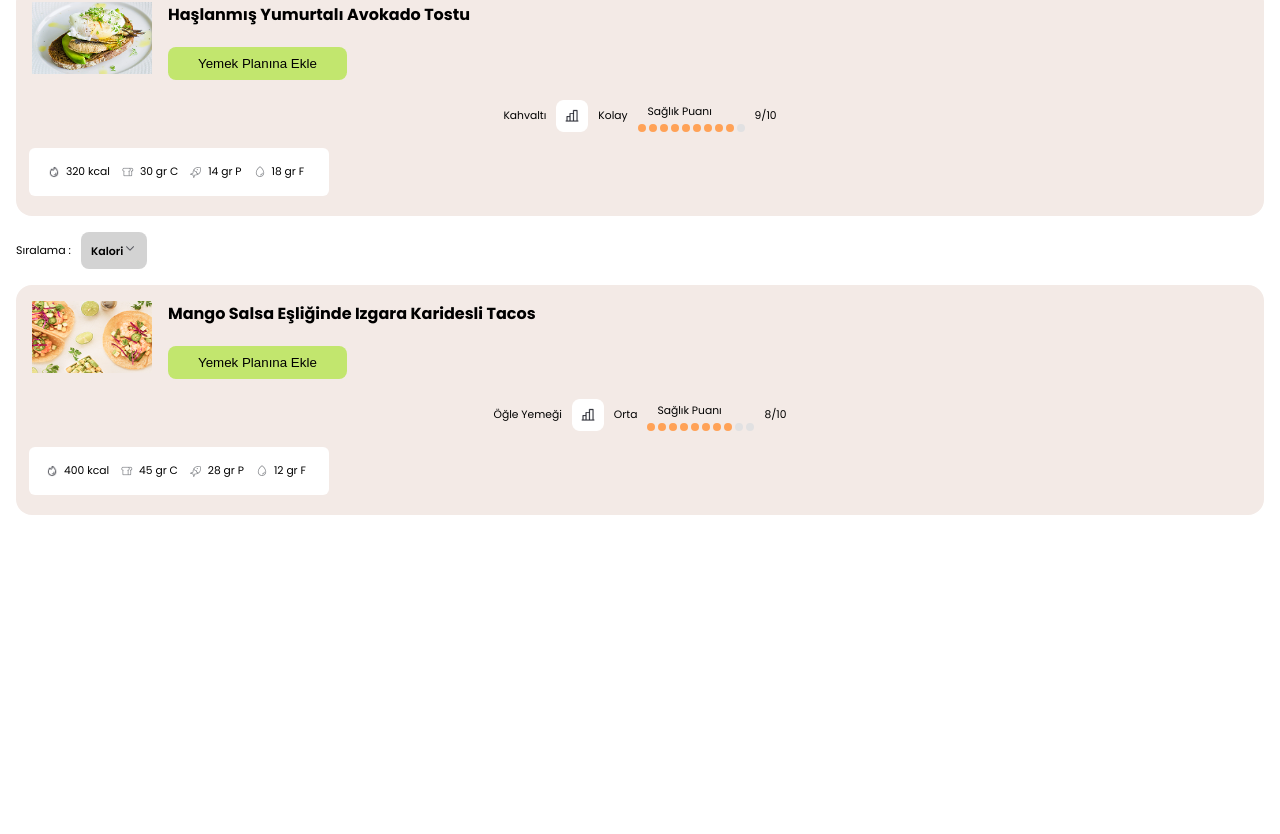
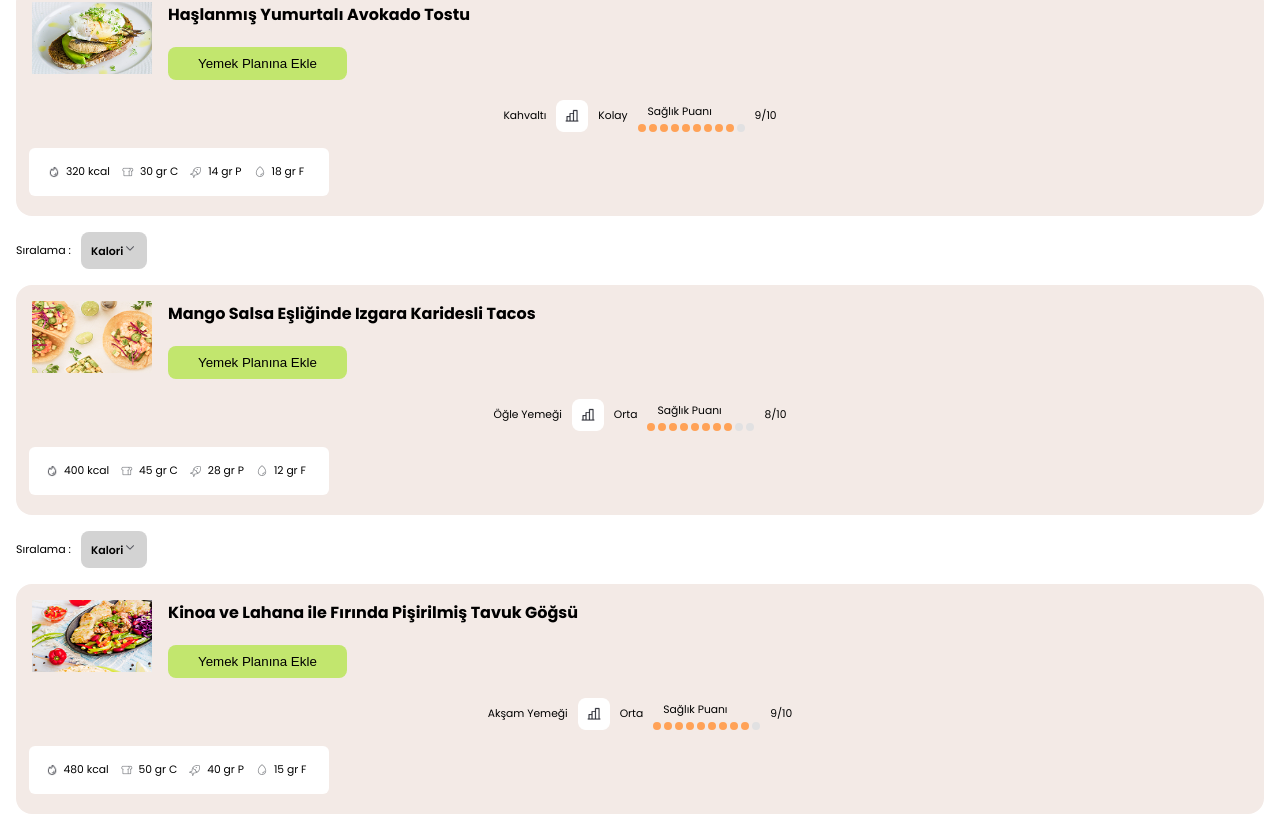
Before and after one commit to dursunkokturk/saglikli-yasam, a React (Vite) app: page / in a window 1280 px wide. Shown: the part 1706-2540 px from the top of the page. Before the commit the page ends 2241 px from the top, so only its background shows below. Built offline with nearby package versions, Linux system fonts and the light colour scheme.

Commit message:
src klasoru icindeki components klasoru icindeki menus klasoru icinde DinnerMenus.jsx component'i olusturuldu, dinner menusune uygun gerekli degisiklikler yapildi

```diff
--- a/src/Components/Menus/AllMenus.jsx
+++ b/src/Components/Menus/AllMenus.jsx
@@ -2,6 +2,7 @@ import IconFilter from '../../assets/img/icon-filter.png'
 import IconDown from '../../assets/img/icon-down.png'
 import BreakfastMenus from './BreakfastMenus'
 import LunchMenus from './LunchMenus'
+import DinnerMenus from './DinnerMenus'
 
 export default function AllMenus() {
   return (
@@ -23,6 +24,7 @@ export default function AllMenus() {
       </section>
       <BreakfastMenus />
       <LunchMenus />
+      <DinnerMenus />
     </main>
   )
 }
--- /dev/null
+++ b/src/Components/Menus/DinnerMenus.jsx
@@ -0,0 +1,79 @@
+import IconDown from '../../assets/img/icon-down.png'
+import DinnerMenu1 from '../../assets/img/dinner-menu-1.png'
+import IconLevel from '../../assets/img/icon-level.png'
+import IconCalory from '../../assets/img/icon-calory.png'
+import IconBread from '../../assets/img/icon-bread.png'
+import IconFish from '../../assets/img/icon-fish.png'
+import IconDrop from '../../assets/img/icon-drop.png'
+
+export default function BreakfastMenus() {
+
+  const healthScore = 9
+  const totalDots = 10
+
+  return (
+    <>
+      <section className="calory-ranking">
+        <h6>Sıralama : </h6>
+        <label htmlFor="">
+          Kalori
+          <img src={IconDown} className='icon-down' alt="" />
+        </label>
+      </section>
+      <section className="breakfast-card">
+        <div className="breakfast-photo-name-button">
+          <img src={DinnerMenu1} className='breakfast-menu-photo' alt="" />
+          <div className="breakfast-name-and-button">
+            <h4 className='breakfast-name'>Kinoa ve Lahana ile Fırında Pişirilmiş Tavuk Göğsü</h4>
+            <button className='breakfast-add-button'>Yemek Planına Ekle</button>
+          </div>
+        </div>
+        <div className="meal-type--difficulty-level--health-score-write--star-number--score">
+          <div className="meal-type">
+            <h6>Akşam Yemeği</h6>
+          </div>
+          <div className="difficulty-level">
+            <img src={IconLevel} className='icon-level' alt="" />
+            <h6>Orta</h6>
+          </div>
+          <div className="health-score">
+            <div className="health-score-write">
+            <h6>Sağlık Puanı</h6>
+          </div>
+          <div className="star-number">
+            <div className='dots'>
+              {Array.from({ length: totalDots }).map((_, i) => (
+                <span
+                  key={i}
+                  className={`dot ${i < healthScore ? 'filled' : ''}`}
+                />
+              ))}
+            </div>
+          </div>
+          </div>
+          <div className="score">
+            <h6>{healthScore}/10</h6>
+          </div>
+        </div>
+        <div className="nutritional-information-specific-to-the-menu">
+          <div className="calory-information">
+            <img src={IconCalory} className='icon-calory' alt="" />
+            <h6>480 kcal</h6>
+          </div>
+          <div className="vitamin-information">
+            <img src={IconBread} alt="" />
+            <h6>50 gr C</h6>
+          </div>
+          <div className="protein-information">
+            <img src={IconFish} alt="" />
+            <h6>40 gr P</h6>
+          </div>
+          <div className="fats-information">
+            <img src={IconDrop} alt="" />
+            <h6>15 gr F</h6>
+          </div>
+        </div>
+      </section>
+    </>
+  )
+}
```
Also changed, not shown: src/assets/img/dinner-menu-1.png (added).
